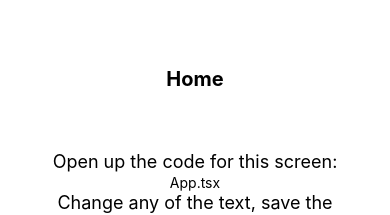
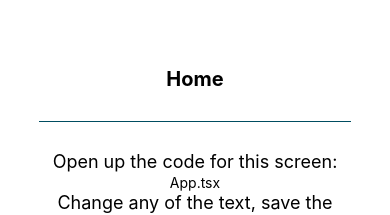
Before and after one commit to Brendhon/bytebank-mobile, a React Native app: screen / in a window 390 px wide. Shown: the part 258-473 px from the top of the page. Built offline with nearby package versions, Linux system fonts and the light colour scheme.

Commit message:
Add nativewind-env.d.ts for type references and update separator color in ScreenContent component

```diff
--- a/components/ScreenContent.tsx
+++ b/components/ScreenContent.tsx
@@ -20,6 +20,6 @@ export const ScreenContent = ({ title, path, children }: ScreenContentProps) =>
 };
 const styles = {
   container: `items-center flex-1 justify-center`,
-  separator: `h-[1px] my-7 w-4/5 bg-gray-200`,
+  separator: `h-[1px] my-7 w-4/5 bg-blue`,
   title: `text-xl font-bold`,
 };
--- /dev/null
+++ b/nativewind-env.d.ts
@@ -0,0 +1,3 @@
+/// <reference types="nativewind/types" />
+
+// NOTE: This file should not be edited and should be committed with your source code. It is generated by NativeWind.
```
